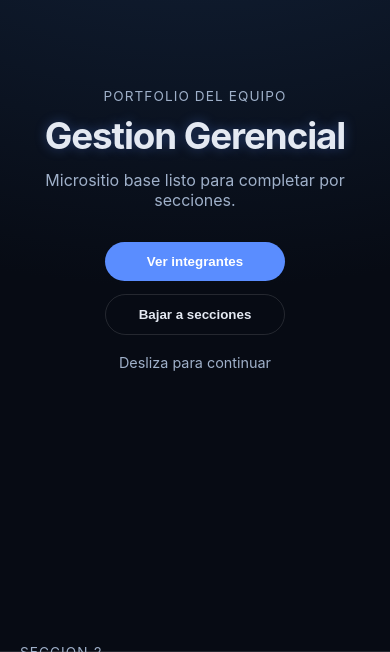
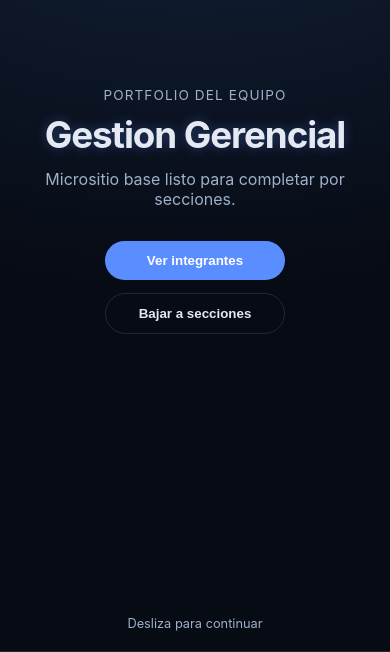
Before and after one commit to MauricioCastro16/portfolio-gestion-gerencial-micrositio, a Vue app in the folder frontend/: page / in a window 390 px wide. Shown: the part 192-844 px from the top of the page. Built offline with nearby package versions, Linux system fonts and the light colour scheme.

Commit message:
vista mobile arreglada

```diff
--- a/frontend/index.html
+++ b/frontend/index.html
@@ -3,7 +3,10 @@
   <head>
     <meta charset="UTF-8" />
     <link rel="icon" type="image/svg+xml" href="/favicon.svg" />
-    <meta name="viewport" content="width=device-width, initial-scale=1.0" />
+    <meta
+      name="viewport"
+      content="width=device-width, initial-scale=1, viewport-fit=cover"
+    />
     <title>frontend</title>
   </head>
   <body>
--- a/frontend/src/style.css
+++ b/frontend/src/style.css
@@ -7,6 +7,14 @@
   --primary: #5a8dff;
   --primary-strong: #3264d6;
   --border: rgba(255, 255, 255, 0.12);
+  /* Margen base + “safe areas” (notch, barra de URL, botonera inferior) */
+  --pad: clamp(1.25rem, 3vw, 2.5rem);
+  --section-pad-y: clamp(1rem, 2.8vw, 2.25rem);
+  --section-pad-x: clamp(1.1rem, 3vw, 2.5rem);
+  --safe-top: env(safe-area-inset-top, 0px);
+  --safe-right: env(safe-area-inset-right, 0px);
+  --safe-bottom: env(safe-area-inset-bottom, 0px);
+  --safe-left: env(safe-area-inset-left, 0px);
 }
 
 * {
@@ -47,33 +55,52 @@ p {
 }
 
 .view {
-  height: 100dvh;
+  /* Al menos una pantalla; puede crecer si el contenido lo requiere */
   min-height: 100dvh;
+  min-height: 100svh;
   scroll-snap-align: start;
   scroll-snap-stop: always;
-  padding: clamp(1.25rem, 3vw, 2.5rem);
-  display: grid;
-  align-content: center;
+  padding-top: calc(var(--section-pad-y) + var(--safe-top));
+  padding-bottom: calc(var(--section-pad-y) + var(--safe-bottom));
+  padding-left: calc(var(--section-pad-x) + var(--safe-left));
+  padding-right: calc(var(--section-pad-x) + var(--safe-right));
+  display: flex;
+  flex-direction: column;
+  justify-content: center;
+  justify-content: safe center;
   gap: 1.2rem;
   border-bottom: 1px solid var(--border);
+  overflow-x: hidden;
+  box-sizing: border-box;
+}
+
+@supports not (min-height: 100dvh) {
+  .view {
+    min-height: 100vh;
+  }
 }
 
 @supports not (height: 100dvh) {
-  .one-page,
-  .view {
+  .one-page {
     height: 100vh;
-    min-height: 100vh;
   }
 }
 
 .hero-view {
   text-align: center;
+  justify-content: space-between;
 }
 
 .hero-content {
+  flex: 1;
+  display: flex;
+  flex-direction: column;
+  justify-content: center;
+  align-items: center;
+  align-self: stretch;
+  min-height: 0;
   width: min(900px, 100%);
   margin: 0 auto;
-  display: grid;
   gap: 1rem;
 }
 
@@ -95,6 +122,8 @@ p {
 .section-subtitle {
   color: var(--text-soft);
   font-size: clamp(1rem, 2.4vw, 1.2rem);
+  overflow-wrap: break-word;
+  word-wrap: break-word;
 }
 
 .hero-actions {
@@ -108,10 +137,11 @@ p {
 .btn {
   border: 0;
   border-radius: 999px;
-  padding: 0.75rem 1.1rem;
+  padding: 0.75rem clamp(0.9rem, 2.5vw, 1.1rem);
   font-weight: 600;
   cursor: pointer;
-  min-width: 180px;
+  min-width: min(180px, 100%);
+  max-width: 100%;
 }
 
 .btn-primary {
@@ -130,28 +160,50 @@ p {
 }
 
 .scroll-tip {
-  justify-self: center;
-  align-self: end;
+  flex-shrink: 0;
+  align-self: center;
   color: var(--text-soft);
-  font-size: 0.9rem;
+  font-size: clamp(0.8rem, 2vw, 0.9rem);
+  padding-bottom: 0.25rem;
 }
 
 .section-header {
   width: min(980px, 100%);
+  max-width: 100%;
   margin: 0 auto;
   display: grid;
   gap: 0.6rem;
+  min-width: 0;
 }
 
 .section-header h2 {
   font-size: clamp(1.8rem, 5vw, 2.8rem);
 }
 
+.team-view {
+  justify-content: center;
+  justify-content: safe center;
+  align-items: center;
+  /* Espacio reservado: paddings de .view + cabecera + gap (evita que el bloque supere la pantalla) */
+  --team-offset: clamp(9.5rem, 28svh, 15rem);
+}
+
+.team-view .section-header {
+  flex-shrink: 0;
+  text-align: center;
+  width: min(980px, 100%);
+}
+
+/* Altura explícita: el grid y el detalle son position:absolute y no aportan altura al flujo */
 .team-experience {
   width: min(1100px, 100%);
   margin: 0 auto;
   position: relative;
-  height: clamp(520px, 72vh, 840px);
+  flex: 0 0 auto;
+  /* Siempre cabe en pantalla junto al título; sin mínimo alto fijo que desborde en móvil */
+  height: min(72vh, 840px, calc(100vh - var(--team-offset)));
+  height: min(72vh, 840px, calc(100svh - var(--team-offset)));
+  min-height: 200px;
   overflow: hidden;
 }
 
@@ -161,7 +213,8 @@ p {
   display: grid;
   grid-template-columns: repeat(2, minmax(0, 1fr));
   grid-template-rows: repeat(2, minmax(0, 1fr));
-  gap: 0.95rem;
+  gap: clamp(0.5rem, 2.5vw, 0.95rem);
+  place-content: center;
   align-items: center;
   justify-items: center;
   transition: transform 900ms ease;
@@ -375,7 +428,8 @@ p {
 }
 
 .next-view {
-  place-items: center;
+  justify-content: center;
+  align-items: center;
   text-align: center;
 }
 
@@ -414,13 +468,13 @@ p {
 }
 
 @media (max-width: 960px) {
-  .team-experience {
-    height: clamp(520px, 78vh, 900px);
+  .team-view {
+    --team-offset: clamp(9rem, 30svh, 15rem);
   }
 
-  .team-grid {
-    grid-template-columns: repeat(2, minmax(0, 1fr));
-    grid-template-rows: repeat(2, minmax(0, 1fr));
+  .team-experience {
+    height: min(78vh, 900px, calc(100vh - var(--team-offset)));
+    height: min(78vh, 900px, calc(100svh - var(--team-offset)));
   }
 
   .team-grid.has-selection {
@@ -445,14 +499,18 @@ p {
 }
 
 @media (max-width: 680px) {
+  .team-view {
+    --team-offset: clamp(8.75rem, 32svh, 14rem);
+  }
+
   .team-experience {
-    height: clamp(600px, 84vh, 960px);
+    height: min(78vh, 960px, calc(100vh - var(--team-offset)));
+    height: min(78vh, 960px, calc(100svh - var(--team-offset)));
+    min-height: 180px;
   }
 
   .team-grid {
-    grid-template-columns: 1fr;
-    grid-template-rows: repeat(4, minmax(0, 1fr));
-    gap: 0.65rem;
+    gap: clamp(0.45rem, 2vw, 0.75rem);
   }
 
   .team-grid.has-selection {
@@ -522,7 +580,7 @@ p {
 
   @media (max-width: 680px) {
     .member-card {
-      width: min(100%, calc((100cqh - 3.5rem) / 4));
+      width: min(100%, calc((100cqh - 2.25rem) / 2));
     }
   }
 }
```
